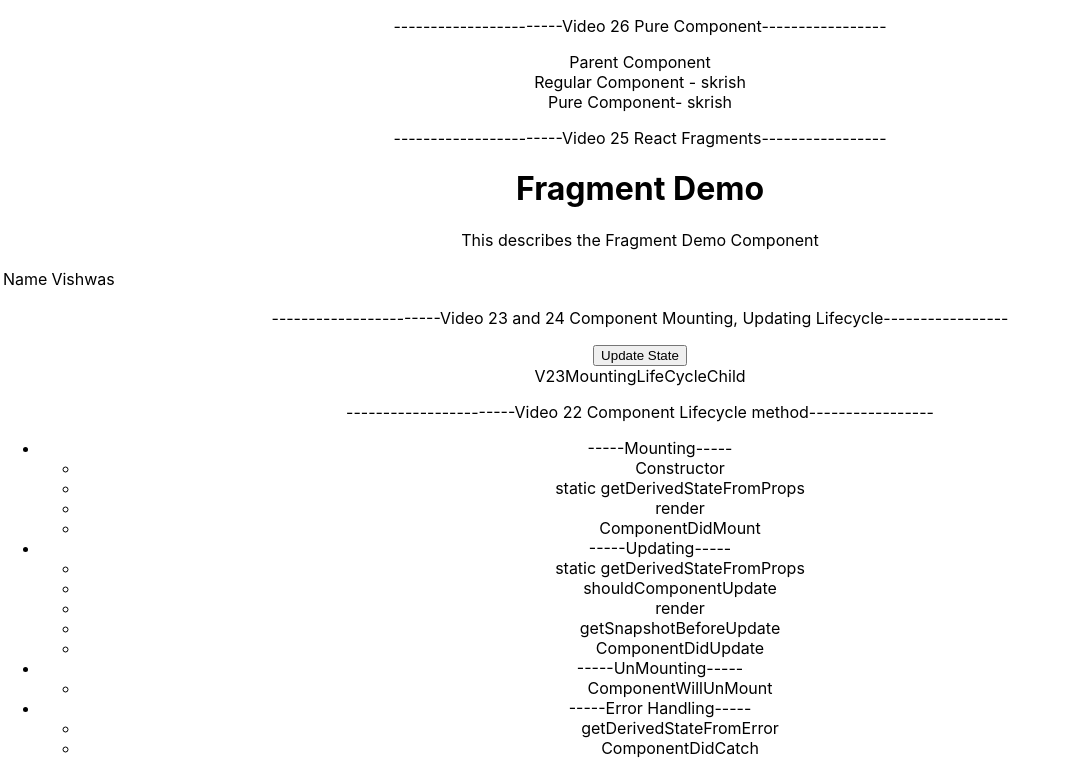
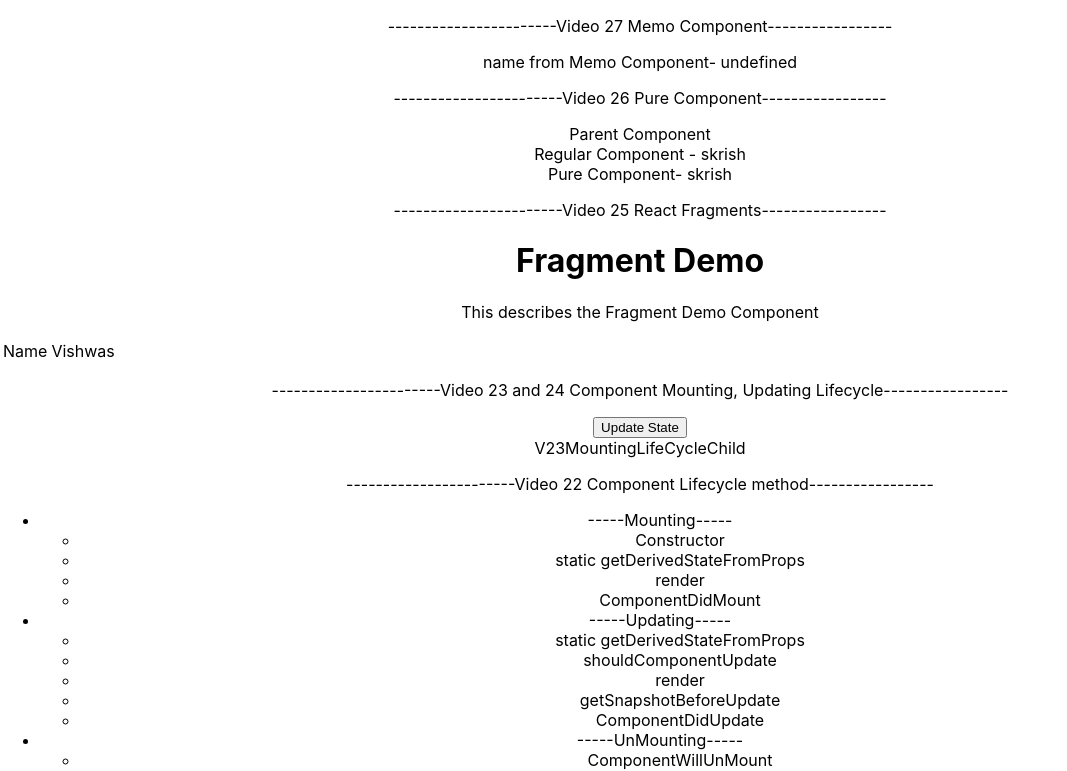
Before and after one commit to sivakrishnan/react-intro, a React (Create React App) app: page / in a window 1280 px wide. Shown: the top 771 px of the page, without its empty margins (0-1067 px from the left). Built offline with nearby package versions, Linux system fonts and the light colour scheme.

Commit message:
[Skrish] video 27

```diff
--- a/src/App.js
+++ b/src/App.js
@@ -24,6 +24,7 @@ import V23MountingLifeCycle from './reactintro/V23MountingLifeCycle';
 import V25FragmentDemo from './reactintro/V25FragmentDemo';
 import V25Table from './reactintro/V25Table';
 import V26ParentComp from './reactintro/V26ParentComp';
+import V27MemoComp from './reactintro/V27MemoComp';
 
 
 
@@ -31,6 +32,8 @@ import V26ParentComp from './reactintro/V26ParentComp';
 function App() {
   return (
     <div className="App">
+      <p>-----------------------Video 27 Memo Component-----------------</p>
+      <V27MemoComp></V27MemoComp>
       <p>-----------------------Video 26 Pure Component-----------------</p>
       <V26ParentComp></V26ParentComp>
       <p>-----------------------Video 25 React Fragments-----------------</p>
--- /dev/null
+++ b/src/reactintro/V27MemoComp.js
@@ -0,0 +1,9 @@
+import React from 'react'
+
+function V27MemoComp({ name }) {
+    return (
+        <div>{`name from Memo Component- ${name}`}</div>
+    )
+}
+
+export default V27MemoComp
```
